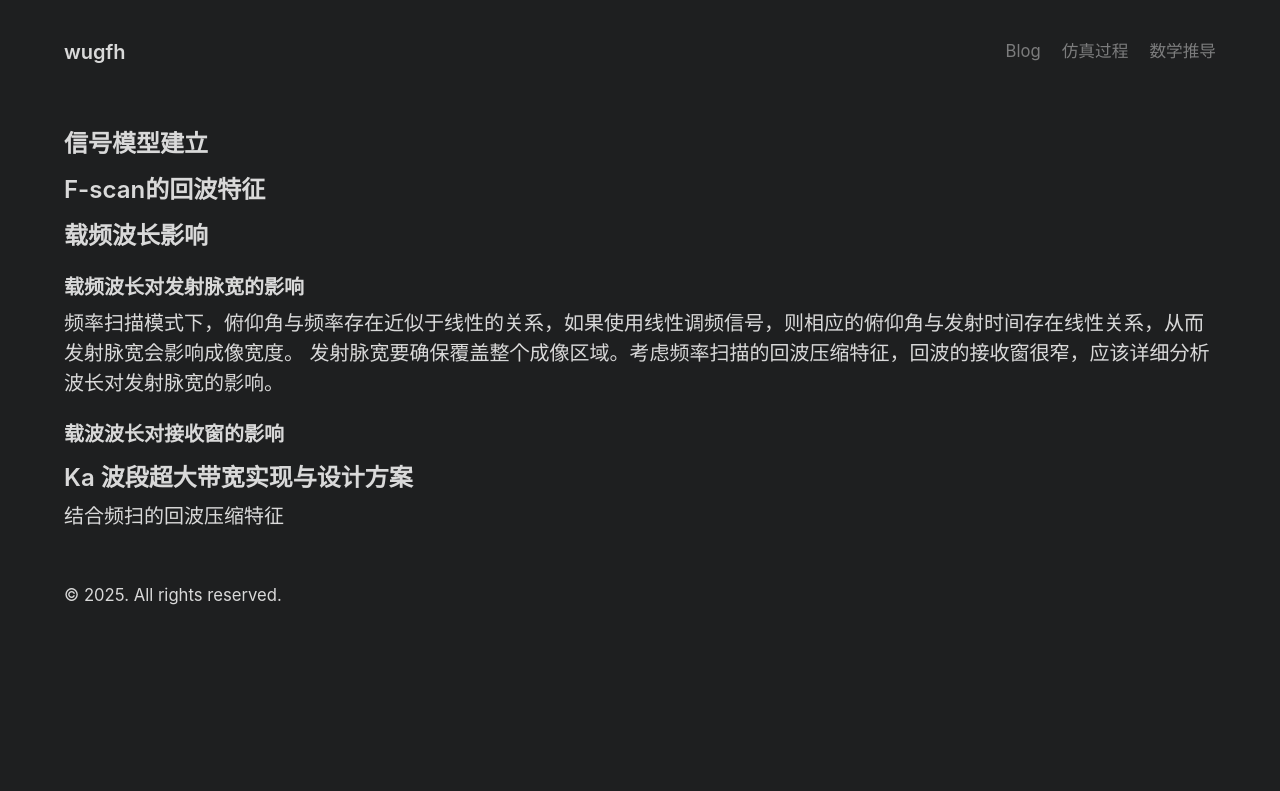
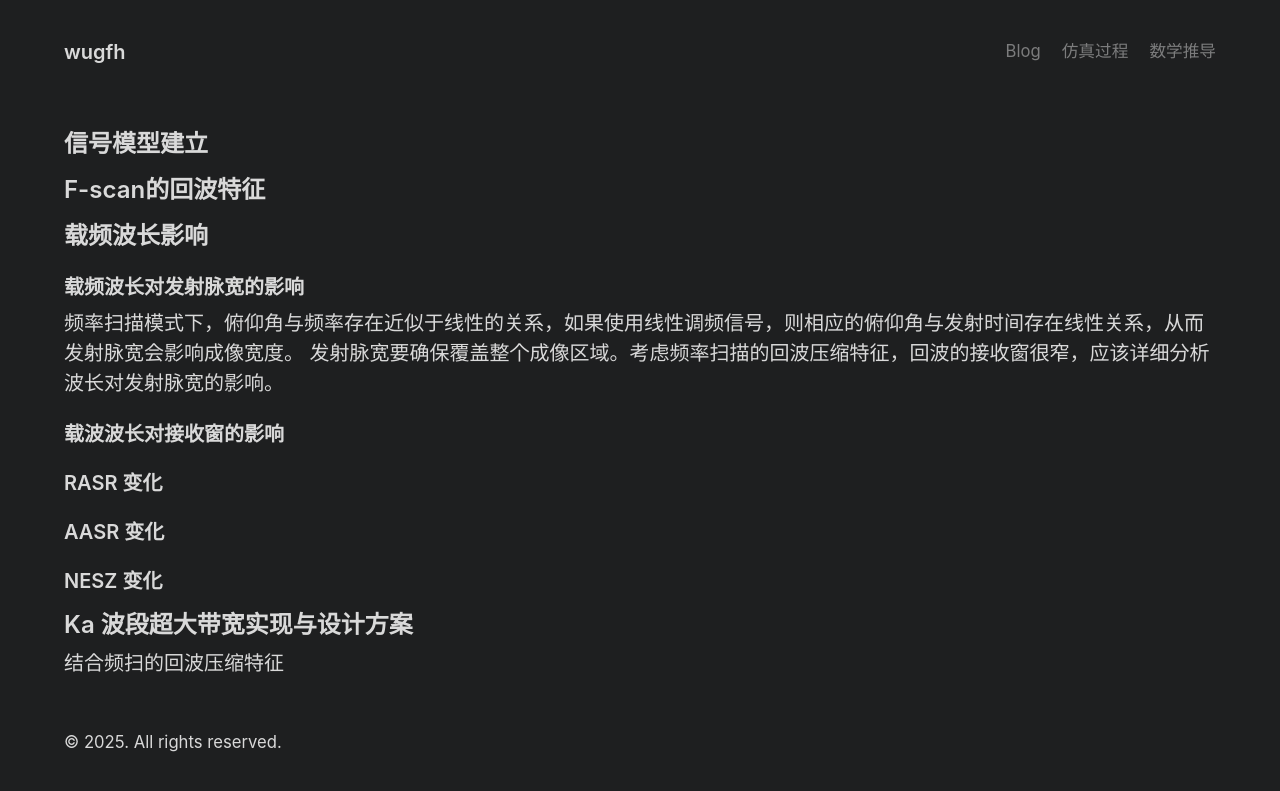
Before and after one commit to wugfh/wugfh.github.io, a Jekyll site: the page built from radar_sim/radar_sys/fscan_signalgen.md, in a window 1280 px wide. Shown: the top 791 px of the page. Built offline with Jekyll 4.4.1, drawn with Linux system fonts in a browser that asks for light colours; comment, search, counter and statistics services are not loaded.

Commit message:
add new tasks for fscan

```diff
--- a/radar_sim/radar_sys/fscan_signalgen.md
+++ b/radar_sim/radar_sys/fscan_signalgen.md
@@ -29,5 +29,11 @@ title: F-scan 信号模型的建立
 
 ### 载波波长对接收窗的影响
 
+### RASR 变化
+
+### AASR 变化
+
+### NESZ 变化
+
 ## Ka 波段超大带宽实现与设计方案
 结合频扫的回波压缩特征
```
